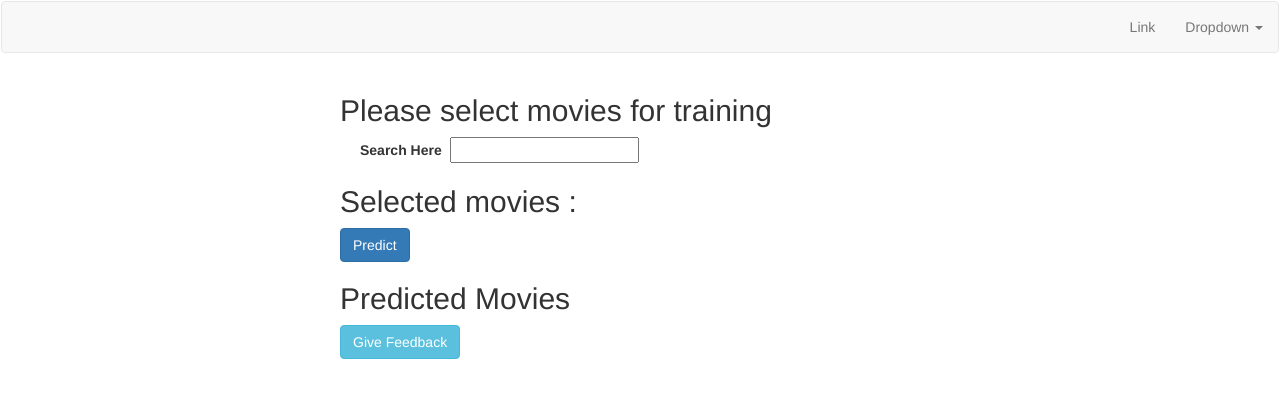
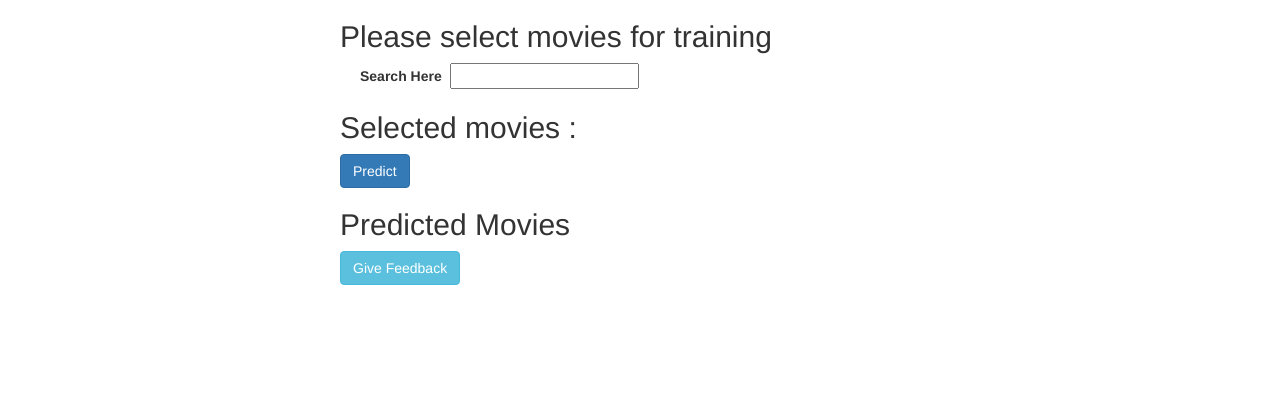
Before and after one commit to kgudipe/SE_PROJ, a Flask app: page / in a window 1280 px wide. Shown: the top 398 px of the page. Run offline with Flask 2, Linux system fonts and the light colour scheme; some libraries are stand-ins or nearby versions.

Commit message:
Changed to old Project

```diff
--- a/Project2/Code/recommenderapp/templates/landing_page.html
+++ b/Project2/Code/recommenderapp/templates/landing_page.html
@@ -17,28 +17,6 @@
 </style>
 
 <body>
-    <div class="navbar">
-        <nav class="navbar navbar-default">
-            <!-- Collect the nav links, forms, and other content for toggling -->
-            <div class="collapse navbar-collapse" id="bs-example-navbar-collapse-1">
-
-              <ul class="nav navbar-nav navbar-right">
-                <li><a href="#">Link</a></li>
-                <li class="dropdown">
-                  <a href="#" class="dropdown-toggle" data-toggle="dropdown" role="button" aria-haspopup="true" aria-expanded="false">Dropdown <span class="caret"></span></a>
-                  <ul class="dropdown-menu">
-                    <li><a href="#">Action</a></li>
-                    <li><a href="#">Another action</a></li>
-                    <li><a href="#">Something else here</a></li>
-                    <li role="separator" class="divider"></li>
-                    <li><a href="#">Separated link</a></li>
-                  </ul>
-                </li>
-              </ul>
-            </div><!-- /.navbar-collapse -->
-          </div><!-- /.container-fluid -->
-        </nav>
-    </div>
     <div class="content">
         <div style="width: 600px; margin: auto;">
             <h2>Please select movies for training</h2>
```
